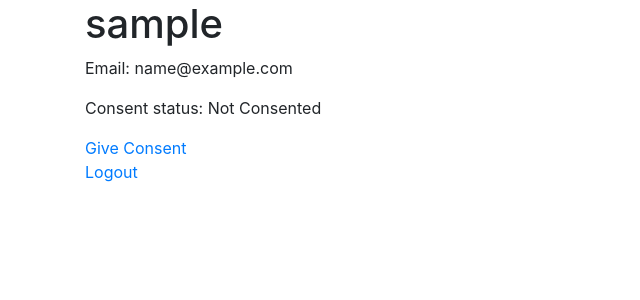
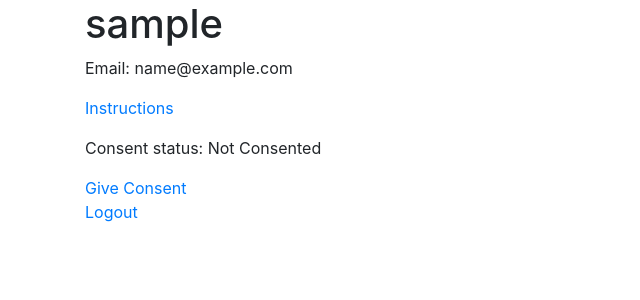
Before and after one commit to digitraceslab/google_takeout_export, a Django app: page /accounts/profile/ in a window 1280 px wide. Shown: the top 300 px of the page, without its empty margins (0-640 px from the left). Run offline with Django 5.2, Linux system fonts and the light colour scheme; the visitor is signed in with stand-in values (Sample User, id 1); some libraries are stand-ins or nearby versions.

Commit message:
Add a link to the instructions page

```diff
--- a/google_takeout_export/urls.py
+++ b/google_takeout_export/urls.py
@@ -24,6 +24,7 @@ urlpatterns = [
     path('', views.index, name='index'),
     path('login/', LoginView.as_view(template_name='login.html'), name='login'),
     path('logout/', LogoutView.as_view(next_page='/'), name='logout'),
+    path('instructions/', views.instructions, name='instructions'),
     path('accounts/', include('accounts.urls')),
     path('api/takeout_items/', views.get_takeout_items, name='get_takeout_items_default'),
     path('api/takeout_items/<str:study_id>/', views.get_takeout_items, name='get_takeout_items'),
--- a/google_takeout_export/views.py
+++ b/google_takeout_export/views.py
@@ -4,6 +4,10 @@ from django.http import JsonResponse
 
 def index(request):
     return render(request, 'index.html')
+
+
+def instructions(request):
+    return render(request, 'instructions.html')
 
 
 def get_takeout_items(request, study_id="test"):
--- a/templates/accounts/profile.html
+++ b/templates/accounts/profile.html
@@ -4,6 +4,8 @@
 
 <h1>{{ object.username }}</h1>
 <p>Email: {{ object.email }}</p>
+
+<p><a href="{% url 'instructions' %}">Instructions</a></p>
 
 {% if object.consent %}
     <p>Consent status: Consented</p>
```
